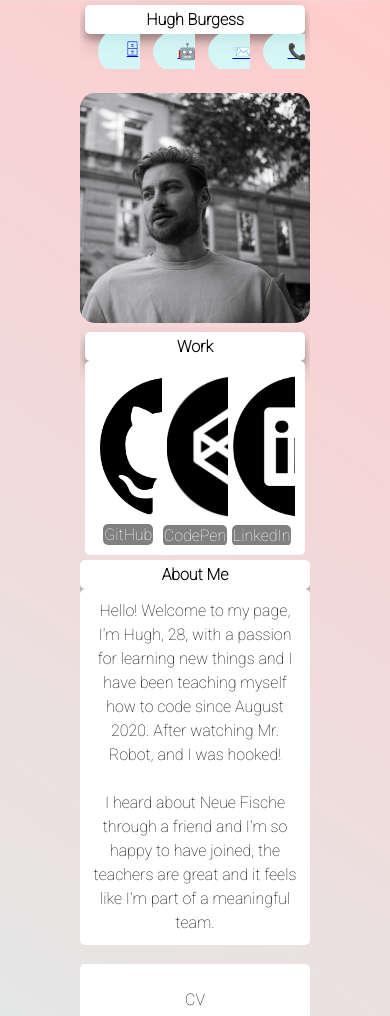
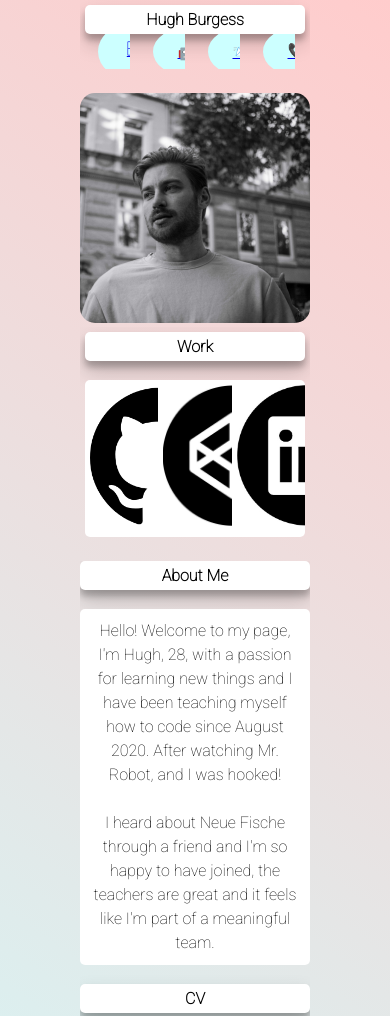
Before and after one commit to hugh-burgess/NFfirst-website, a plain HTML site: page index.html in a window 390 px wide. Shown: the top 1016 px of the page. Drawn offline with Linux system fonts and the light colour scheme.

Commit message:
update Sun 03:59

```diff
--- a/desktop.css
+++ b/desktop.css
@@ -76,7 +76,7 @@ ul {
 }
 
 .nav-bar > li > a {
-  background-color: rgba(204, 255, 255, 0.829);
+  background-color: rgba(204, 255, 255, 1);
   padding: 15px;
   margin: 20px;
   border-radius: 50%;
@@ -99,12 +99,17 @@ img {
   padding: 5px;
 }
 
+/*container for the icons positions*/
 li {
-  height: auto;
+  height: 100%;
+  width: 100%;
+  align-items: stretch;
+  align-content: center;
+  display: flex;
+  flex-direction: column;
 }
 
 .hyperlink_text {
-  background-color: grey;
   width: 50px;
   color: white;
   text-decoration: none;
@@ -119,35 +124,24 @@ li {
 
 .icons {
   justify-content: center;
+  display: flex;
+  flex-direction: row;
+  align-items: center;
 }
 
 p {
   line-height: 1.5;
+  padding: 10px;
 }
 
 .fade-box {
   background: white;
   border-radius: 5px;
-  padding: 10px;
   text-align: center;
 }
 
 .fade-box-cv {
-  display: grid;
-  grid-template-columns: 80px auto 80px;
-  grid-template-rows: 50px auto;
-  justify-content: center;
-  align-items: center;
-}
-
-.grid-cv {
-  grid-column: 2 / 3;
-  grid-row: 1 / 2;
-}
-
-.grid-cv-text {
-  grid-column: 2 / 3;
-  grid-row: 2 / 3;
+  padding: 5px;
 }
 
 /*Footer*/
@@ -161,7 +155,8 @@ footer {
 }
 
 footer > a {
-  margin-top: 5px;
+  margin-top: 15px;
+  margin-left: 15px;
 }
 
 footer > p {
--- a/index.html
+++ b/index.html
@@ -60,11 +60,12 @@
         </nav>
         <br />
       </header>
-      <main class="grid-main">
-        <img src="/images/profile-picture.png" alt="Picture of Hugh" />
+      <main class="grid-main profile-picture">
+        <img src="./images/profile-picture.png" alt="Picture of Hugh" />
 
         <article class="contact_box" id="Work">
           <h2>Work</h2>
+          <br />
 
           <ul class="icons list_dot fade-box">
             <li>
@@ -72,8 +73,7 @@
                 <img src="./images/github.png" alt="Photo of GitHub Logo" />
               </a>
 
-              <a class="hyperlink_text" href="https://github.com/hugh-burgess"
-                >GitHub
+              <a class="hyperlink_text" href="https://github.com/hugh-burgess">
               </a>
             </li>
 
@@ -82,8 +82,7 @@
                 <img src="./images/codepen.jpeg" alt="Photo of CodePen" />
               </a>
 
-              <a class="hyperlink_text" href="https://codepen.io/hugh-burgess"
-                >CodePen
+              <a class="hyperlink_text" href="https://codepen.io/hugh-burgess">
               </a>
             </li>
 
@@ -95,14 +94,16 @@
               <a
                 class="hyperlink_text"
                 href="https://www.linkedin.com/in/hugh-burgess"
-                >LinkedIn
+              >
               </a>
             </li>
           </ul>
         </article>
+        <br />
 
         <article>
           <h2 class="contact_box" id="AboutMe">About Me</h2>
+          <br />
 
           <p class="fade-box">
             Hello! Welcome to my page, I'm Hugh, 28, with a passion for learning
@@ -115,11 +116,10 @@
             meaningful team.
           </p>
         </article>
-
         <br />
-
+        <h2 class="grid-cv contact_box" id="CV">CV</h2>
+        <br />
         <article class="fade-box fade-box-cv">
-          <h3 class="grid-cv" id="CV">CV</h3>
           <p class="grid-cv-text">
             Can't say there's been much to say here in the way of history with
             coding, I've only just started!
--- a/mobile.css
+++ b/mobile.css
@@ -107,27 +107,28 @@ legend {
 
 .layout-grid {
   display: grid;
-  grid-template-columns: 46.875px auto 46.875px;
-  grid-template-rows: auto auto auto;
+  grid-template-columns: 1fr 7fr 1fr;
+  grid-template-rows: 110px auto 50px;
 }
 
 .grid-header {
   grid-column: 2 / 3;
+  grid-row: 1 / 2;
 }
-
-/*grid inside header here*/
-.grid-header {
-  display: grid;
-}
-/*----*/
 
 .grid-main {
   grid-column: 2 / 3;
   grid-row: 2 / 3;
 }
 
+.profile-picture {
+  grid-column: 2 / 3;
+  grid-row: 2 / 3;
+}
+
 .grid-footer {
   grid-column: 2 / 3;
+  grid-row: 3 / 4;
 }
 
 html {
@@ -145,14 +146,18 @@ body {
 h1,
 h2 {
   font-weight: 800;
-  box-shadow: 0 10px 20px rgba(0, 0, 0, 0.19), 0 6px 6px rgba(0, 0, 0, 0.23);
+  box-shadow: 2px 0px 5px white;
   background-color: white;
   border-radius: 5px;
-  content: 10px;
   padding: 5px;
+  text-align: center;
 }
 
 /*Header*/
+
+header {
+  overflow-y: hidden;
+}
 
 nav {
   overflow-y: hidden;
@@ -160,31 +165,33 @@ nav {
 }
 
 nav > ul > li {
-  overflow: hidden;
   display: inline;
+  display: flex;
+  align-items: center;
+  margin: 10px;
 }
 
 nav > ul > li > a {
-  position: relative; /*this fied the parent cutting of child "a" elements*/
+  position: relative; /*this fixed the parent cutting of child "a" elements*/
 }
 
+/*nav bar icons*/
 .nav-bar {
   margin: 0;
-  height: 100%;
+  flex-wrap: nowrap;
+  height: auto;
   width: 100%;
-  align-items: center;
-  padding-left: 0;
+  align-items: stretch;
+  justify-content: center;
   text-align: center;
   display: flex;
-  justify-content: space-around;
   flex-direction: row;
 }
 
 /*nav icons settings - needs fixing on height clipping*/
 .nav-bar > li > a {
-  background-color: rgba(204, 255, 255, 0.829);
+  background-color: rgba(204, 255, 255, 1);
   padding: 15px;
-  margin: 20px;
   border-radius: 50%;
 }
 
@@ -206,17 +213,26 @@ img {
 
 .contact_box {
   padding: 5px;
-  text-align: center;
 }
 
+/*mobile icon sizes*/
 .contact_box > ul > li > a > img {
-  width: 150px;
+  width: 20vw;
   padding: 5px;
 }
 
+/*container for the icons positions*/
+li {
+  height: 100%;
+  width: auto;
+  align-items: stretch;
+  align-content: center;
+  display: flex;
+  flex-direction: column;
+}
+
 .hyperlink_text {
-  background-color: grey;
-  width: 50px;
+  width: 20px;
   color: white;
   text-decoration: none;
   padding: 1px;
@@ -230,32 +246,39 @@ img {
 
 .icons {
   justify-content: center;
+  display: flex;
+  flex-direction: row;
+  align-items: center;
 }
 
 p {
   line-height: 1.5;
+  padding: 5px;
 }
 
 .fade-box {
   background: white;
   border-radius: 5px;
-  padding: 10px;
   text-align: center;
 }
 
 .fade-box-cv {
-  display: flex;
   justify-content: center;
   align-items: center;
+}
+
+.grid-cv {
+  width: auto;
 }
 
 /*Footer*/
 
 footer {
-  display: flex;
   justify-content: space-between;
   align-items: top;
   height: 100%;
+  overflow-y: hidden;
+  margin-bottom: 25px;
 }
 
 footer > a {
@@ -266,4 +289,5 @@ footer > p {
   bottom: 10px;
   margin: 0;
   margin-top: 5px;
+  overflow-y: hidden;
 }
```
